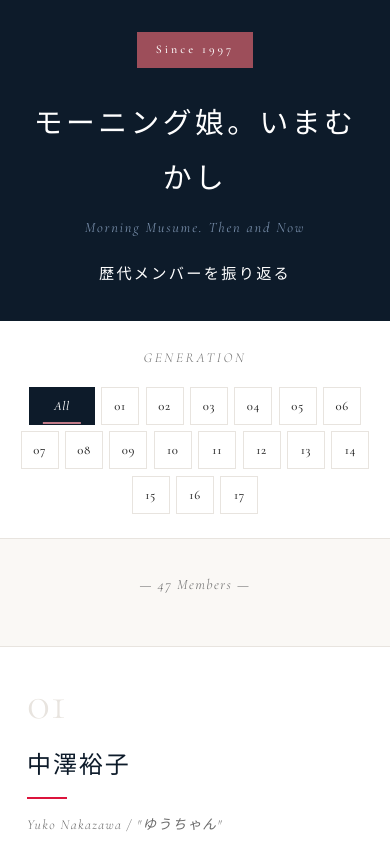
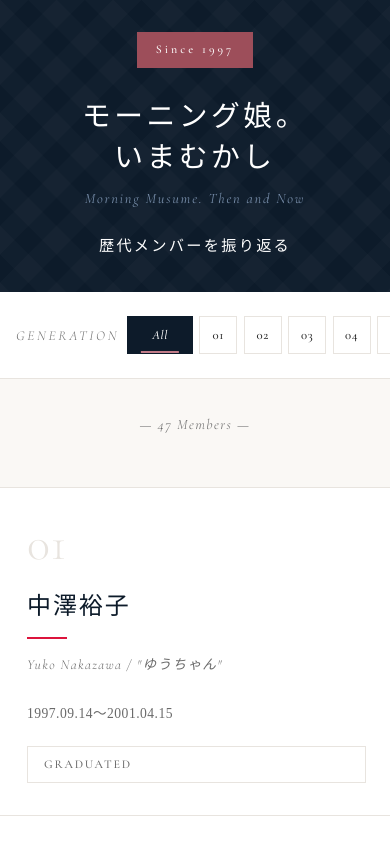
Before and after one commit to galactus-mizoguchi/wwbwb, a plain HTML site: page projects/morningmusume/index.html in a window 390 px wide. Shown: the top 844 px of the page. Drawn offline with nearby package versions, Linux system fonts and the light colour scheme.

Commit message:
Enhance index.html structure and update CSS styles
- Improved the HTML structure in index.html for better readability and semantics, including title adjustments.
- Updated CSS styles to enhance visual appeal, including new background patterns and improved typography.
- Added responsive design features for the filter navigation to improve usability on smaller screens.
- Refined footer styles for a more cohesive design and better integration with the overall layout.

```diff
--- a/projects/morningmusume/assets/css/style.css
+++ b/projects/morningmusume/assets/css/style.css
@@ -53,10 +53,23 @@
   right: 0;
   bottom: 0;
   background:
-    linear-gradient(90deg, transparent 49.5%, rgba(255,255,255,0.03) 50%, transparent 50.5%),
-    linear-gradient(0deg, transparent 49.5%, rgba(255,255,255,0.03) 50%, transparent 50.5%);
-  background-size: 60px 60px;
+    repeating-linear-gradient(
+      45deg,
+      transparent,
+      transparent 20px,
+      rgba(255, 255, 255, 0.03) 20px,
+      rgba(255, 255, 255, 0.03) 40px
+    ),
+    repeating-linear-gradient(
+      -45deg,
+      transparent,
+      transparent 20px,
+      rgba(255, 255, 255, 0.03) 20px,
+      rgba(255, 255, 255, 0.03) 40px
+    );
+  background-size: 56.57px 56.57px;
   pointer-events: none;
+  opacity: 0.6;
 }
 
 .header-inner {
@@ -83,6 +96,15 @@
   letter-spacing: 0.12em;
   color: var(--white);
   margin: 0.8rem 0 0.5rem;
+  line-height: 1.4;
+}
+
+.title-main {
+  display: inline;
+}
+
+.title-sub-text {
+  display: inline;
 }
 
 .header-en {
@@ -123,6 +145,42 @@
   gap: 2rem;
   flex-wrap: wrap;
   justify-content: center;
+}
+
+@media (max-width: 768px) {
+  .filter-nav {
+    padding: 1.5rem 1rem;
+    overflow-x: auto;
+    -webkit-overflow-scrolling: touch;
+  }
+
+  .filter-nav::-webkit-scrollbar {
+    height: 4px;
+  }
+
+  .filter-nav::-webkit-scrollbar-track {
+    background: var(--cream);
+  }
+
+  .filter-nav::-webkit-scrollbar-thumb {
+    background: var(--border);
+  }
+
+  .filter-inner {
+    flex-wrap: nowrap;
+    justify-content: flex-start;
+    gap: 0.5rem;
+    min-width: max-content;
+  }
+
+  .filter-label {
+    flex-shrink: 0;
+  }
+
+  .filter-buttons {
+    flex-wrap: nowrap;
+    gap: 0.4rem;
+  }
 }
 
 .filter-label {
@@ -533,9 +591,39 @@
   color: var(--blue-light);
   padding: 4rem 2rem;
   text-align: center;
+  position: relative;
+  overflow: hidden;
+}
+
+.footer::before {
+  content: '';
+  position: absolute;
+  top: 0;
+  left: 0;
+  right: 0;
+  bottom: 0;
+  background:
+    repeating-linear-gradient(
+      45deg,
+      transparent,
+      transparent 20px,
+      rgba(255, 255, 255, 0.03) 20px,
+      rgba(255, 255, 255, 0.03) 40px
+    ),
+    repeating-linear-gradient(
+      -45deg,
+      transparent,
+      transparent 20px,
+      rgba(255, 255, 255, 0.03) 20px,
+      rgba(255, 255, 255, 0.03) 40px
+    );
+  background-size: 56.57px 56.57px;
+  pointer-events: none;
+  opacity: 0.6;
 }
 
 .footer-inner {
+  position: relative;
   max-width: 1200px;
   margin: 0 auto;
 }
@@ -571,12 +659,9 @@
     padding: 2rem 1.5rem;
   }
 
-  .filter-nav {
-    padding: 1.5rem 1rem;
-  }
-
-  .filter-inner {
-    gap: 1rem;
+  .title-main::after {
+    content: '\A';
+    white-space: pre;
   }
 
   .filter-btn {
--- a/projects/morningmusume/index.html
+++ b/projects/morningmusume/index.html
@@ -13,7 +13,10 @@
   <header class="header">
     <div class="header-inner">
       <p class="header-label">Since 1997</p>
-            <h1 class="main-title">モーニング娘。いまむかし</h1>
+      <h1 class="main-title">
+        <span class="title-main">モーニング娘。</span>
+        <span class="title-sub-text">いまむかし</span>
+      </h1>
       <p class="header-en">Morning Musume. Then and Now</p>
       <p class="header-tagline">歴代メンバーを振り返る</p>
     </div>
```
Lines whose indentation alone changed are shown as unchanged.
